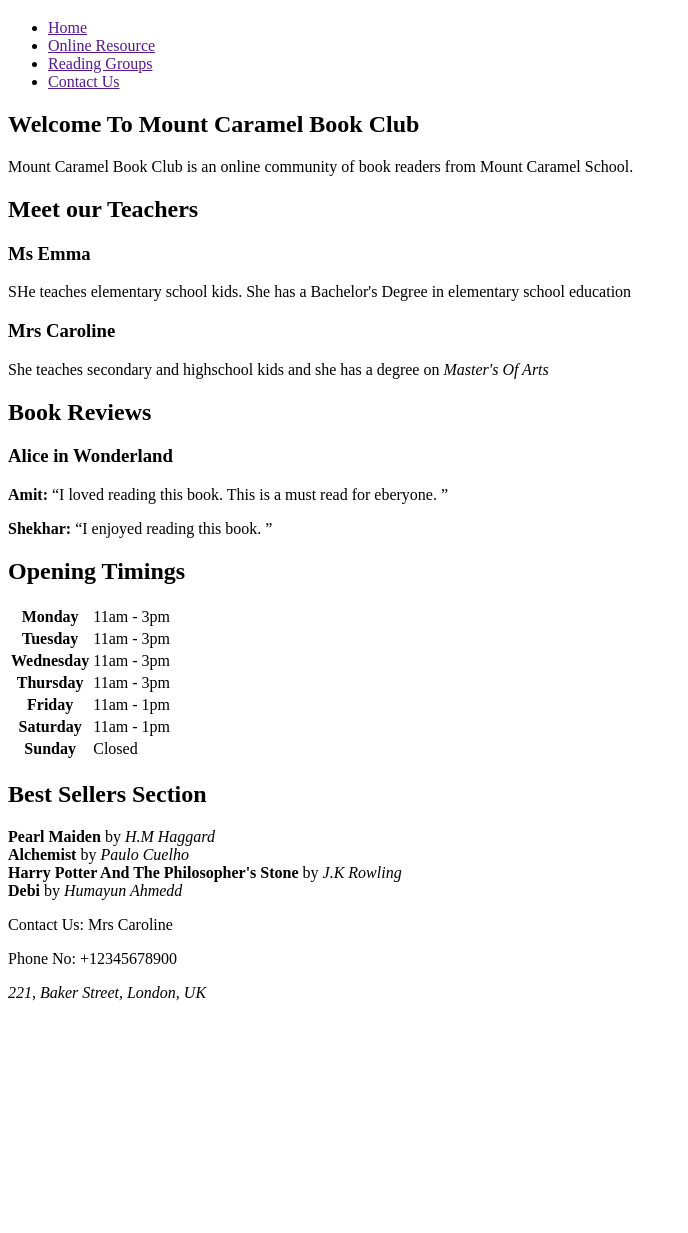
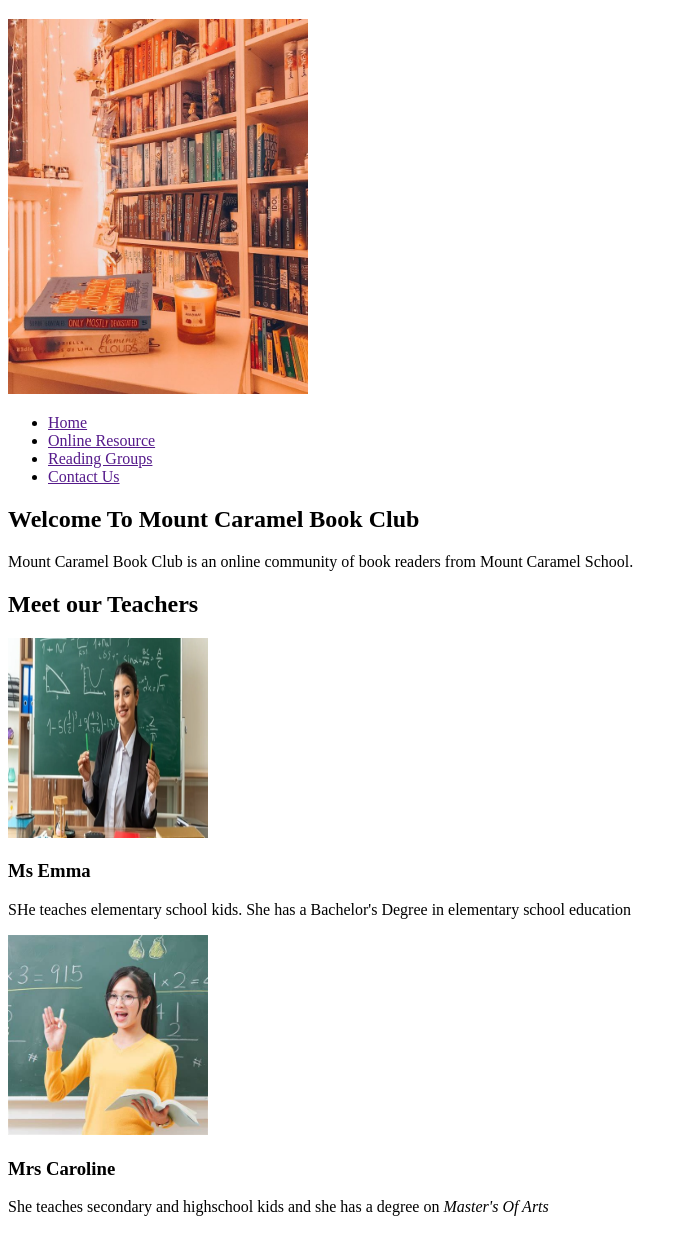
Before and after one commit to shezma1176/WebDevelopement, a plain HTML site: page bookclub.html in a window 1280 px wide. Shown: the part 61-1294 px from the top of the page, without its empty margins (0-688 px from the left). Before the commit the page ends 1071 px from the top, so only its background shows below. Drawn offline with Linux system fonts and the light colour scheme.

Commit message:
Media in HTML

```diff
--- a/bookclub.html
+++ b/bookclub.html
@@ -10,6 +10,9 @@
 <body>
     <!-- heading -->
     <h1>Mount Caramel Book Club</h1>
+    <img src="./Books.jpg" alt="book" style="width: 300px; height: 350">
+
+
 
     <!-- Nav Bar -->
     <Ul>
@@ -28,20 +31,27 @@
 
     <h2>Meet our Teachers</h2>
 
+    <img src="./Emma.webp" alt="teacher" style="width: 200px; height: 200px">
+
     <h3>Ms Emma</h3>
     <p>SHe teaches elementary school kids. She has a Bachelor's Degree in elementary school education</p>
+
+    <img src="./Caroline.jpg" alt="teacher2" style="width: 200px; height: 200px">
 
     <h3>Mrs Caroline</h3>
     <p>She teaches secondary and highschool kids and she has a degree on <i>Master's Of Arts</i></p>
 
     <!-- Content 2 -->
-
     <h2>Book Reviews</h2>
     <h3>Alice in Wonderland</h3>
     <p><strong>Amit:</strong> <q>I loved reading this book. This is a must read for eberyone. </q></p>
     <p><strong>Shekhar:</strong> <q>I enjoyed reading this book. </q></p>
 
-    <!--  Content 3 ( Table)-->
+     <!-- Content 3 (Video) -->
+
+     <iframe src="https://www.youtube.com/results?search_query=book+recap+videos" frameborder="0"></iframe>
+
+    <!--  Content 4 ( Table)-->
     <h2>Opening Timings</h2>
     <table>
         <tr>
```
Also changed, not shown: Books.jpg (added), Caroline.jpg (added), Emma.webp (added), 1 other file.
